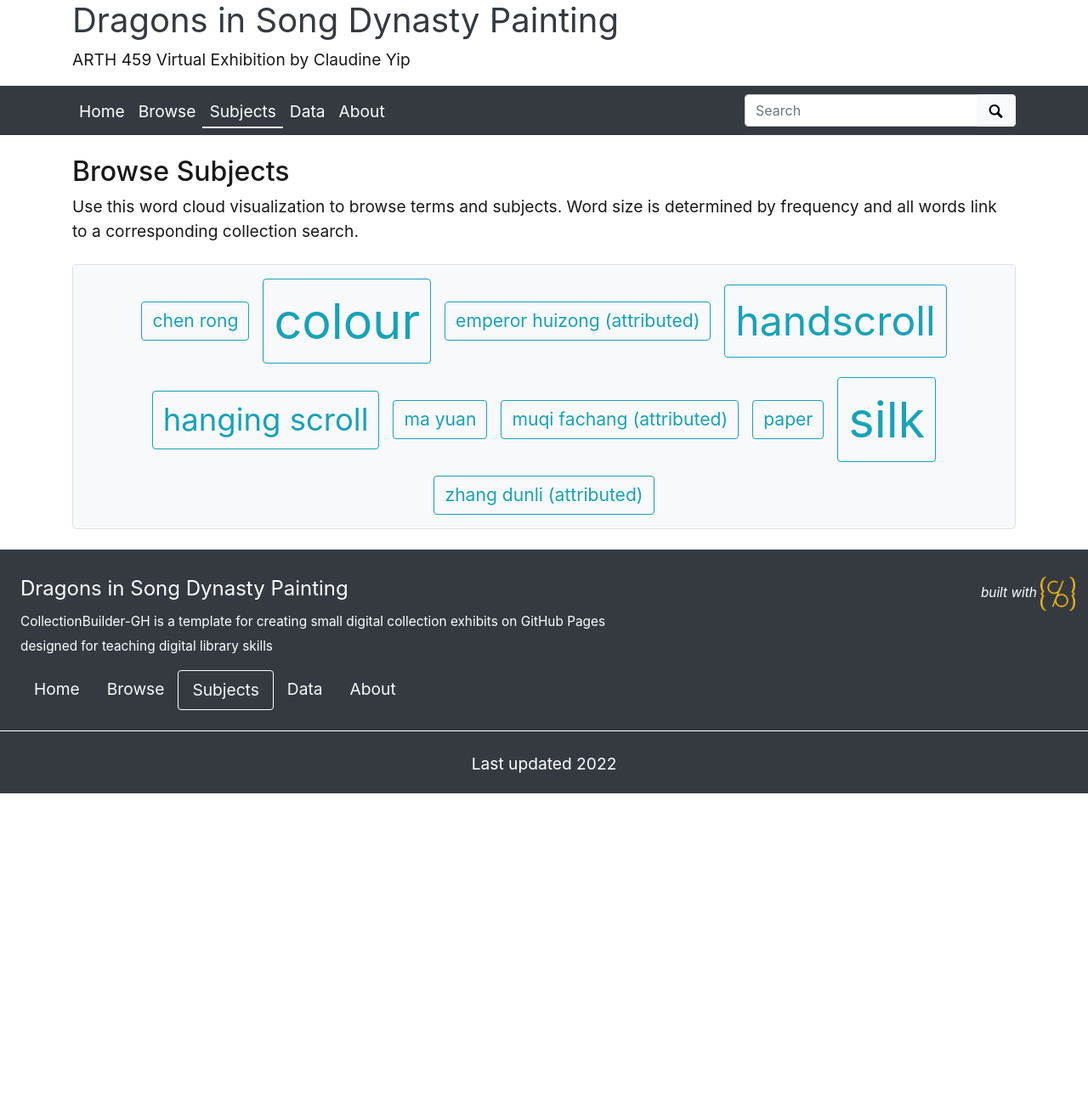
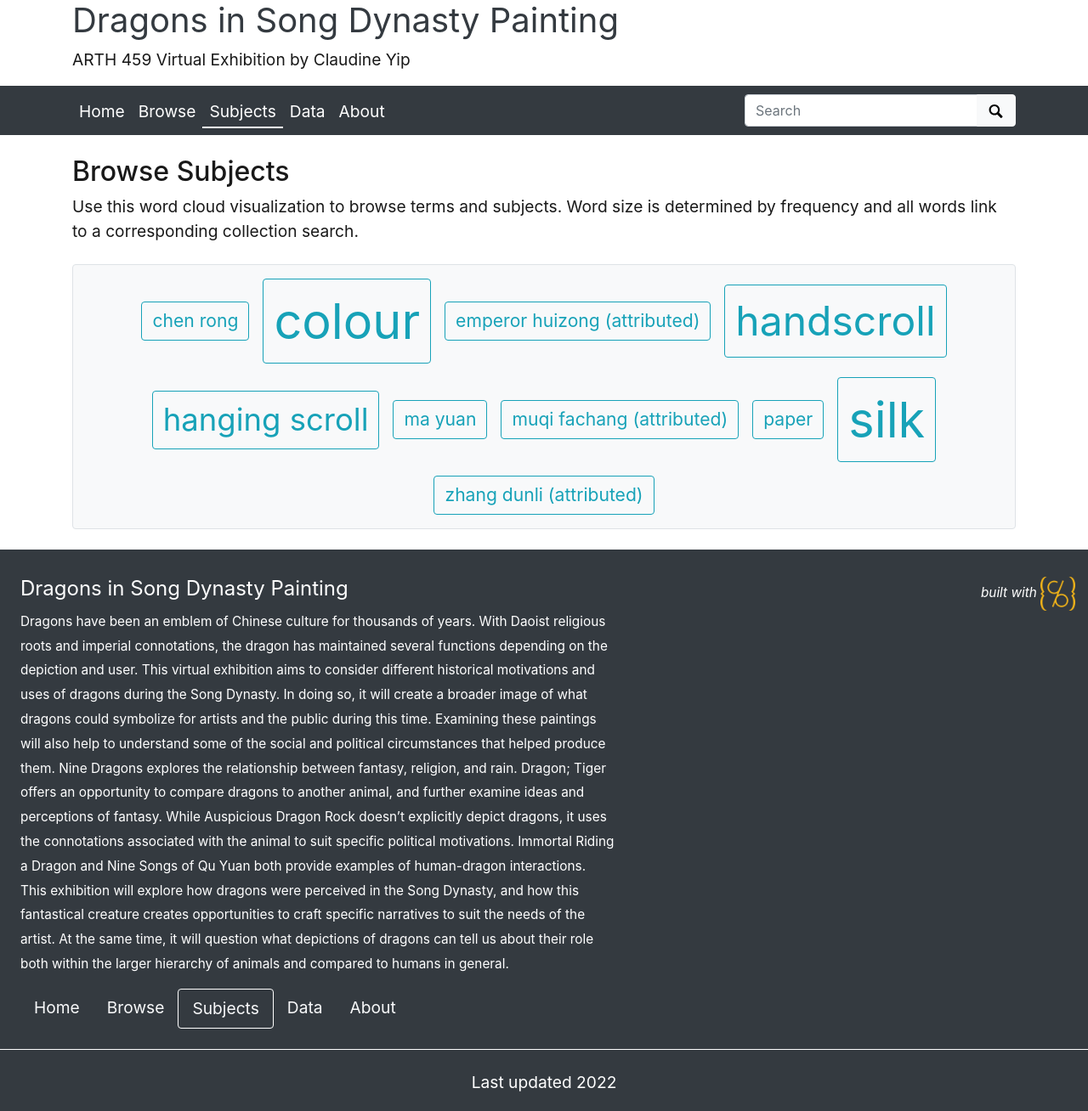
Before and after one commit to claudineyip/virtual_exhibition, a Jekyll site: the page built from pages/subjects.md, in a window 1280 px wide. Shown: the whole page at 85% size. Built offline with Jekyll 4.4.1, drawn with Linux system fonts in a browser that asks for light colours; before the commit the page ends 934 px from its top, so only the background shows below that.

Commit message:
description

```diff
--- a/_config.yml
+++ b/_config.yml
@@ -25,7 +25,7 @@
 tagline: ARTH 459 Virtual Exhibition by Claudine Yip
 # description appears in meta tags and other locations
 # this description might appear in search result lists, keep around 160 characters max
-description: "CollectionBuilder-GH is a template for creating small digital collection exhibits on GitHub Pages designed for teaching digital library skills"
+description: "Dragons have been an emblem of Chinese culture for thousands of years. With Daoist religious roots and imperial connotations, the dragon has maintained several functions depending on the depiction and user. This virtual exhibition aims to consider different historical motivations and uses of dragons during the Song Dynasty. In doing so, it will create a broader image of what dragons could symbolize for artists and the public during this time. Examining these paintings will also help to understand some of the social and political circumstances that helped produce them. Nine Dragons explores the relationship between fantasy, religion, and rain. Dragon; Tiger offers an opportunity to compare dragons to another animal, and further examine ideas and perceptions of fantasy. While Auspicious Dragon Rock doesn’t explicitly depict dragons, it uses the connotations associated with the animal to suit specific political motivations. Immortal Riding a Dragon and Nine Songs of Qu Yuan both provide examples of human-dragon interactions. This exhibition will explore how dragons were perceived in the Song Dynasty, and how this fantastical creature creates opportunities to craft specific narratives to suit the needs of the artist. At the same time, it will question what depictions of dragons can tell us about their role both within the larger hierarchy of animals and compared to humans in general."
 # creator of the digital collection, to appear in meta tags; we typically use our GitHub usernames but feel free to just use your name
 author: Claudine Yip
 
```
